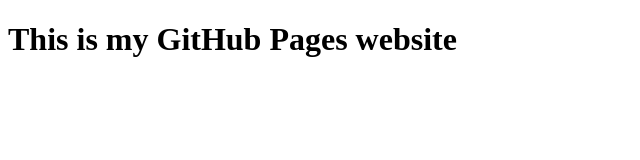
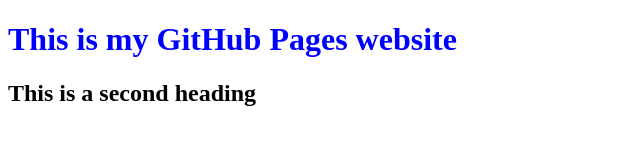
Before and after one commit to Erick-Hervert/Erick-Hervert.github.io, a plain HTML site: page index.html in a window 1280 px wide. Shown: the whole page, without its empty margins (0-640 px from the left). Drawn offline with Linux system fonts and the light colour scheme.

Commit message:
Se agregó un archivo de estilo

```diff
--- /dev/null
+++ b/CSS/style.css
@@ -0,0 +1,3 @@
+h1{
+    color: blue;
+}
--- a/index.html
+++ b/index.html
@@ -4,8 +4,10 @@
     <meta charset="UTF-8">
     <meta name="viewport" content="width=device-width, initial-scale=1.0">
     <title>My site!</title>
+    <link rel="stylesheet" href="CSS/style.css">
 </head>
 <body>
     <h1>This is my GitHub Pages website</h1>
+    <h2>This is a second heading</h2>
 </body>
 </html>
```
